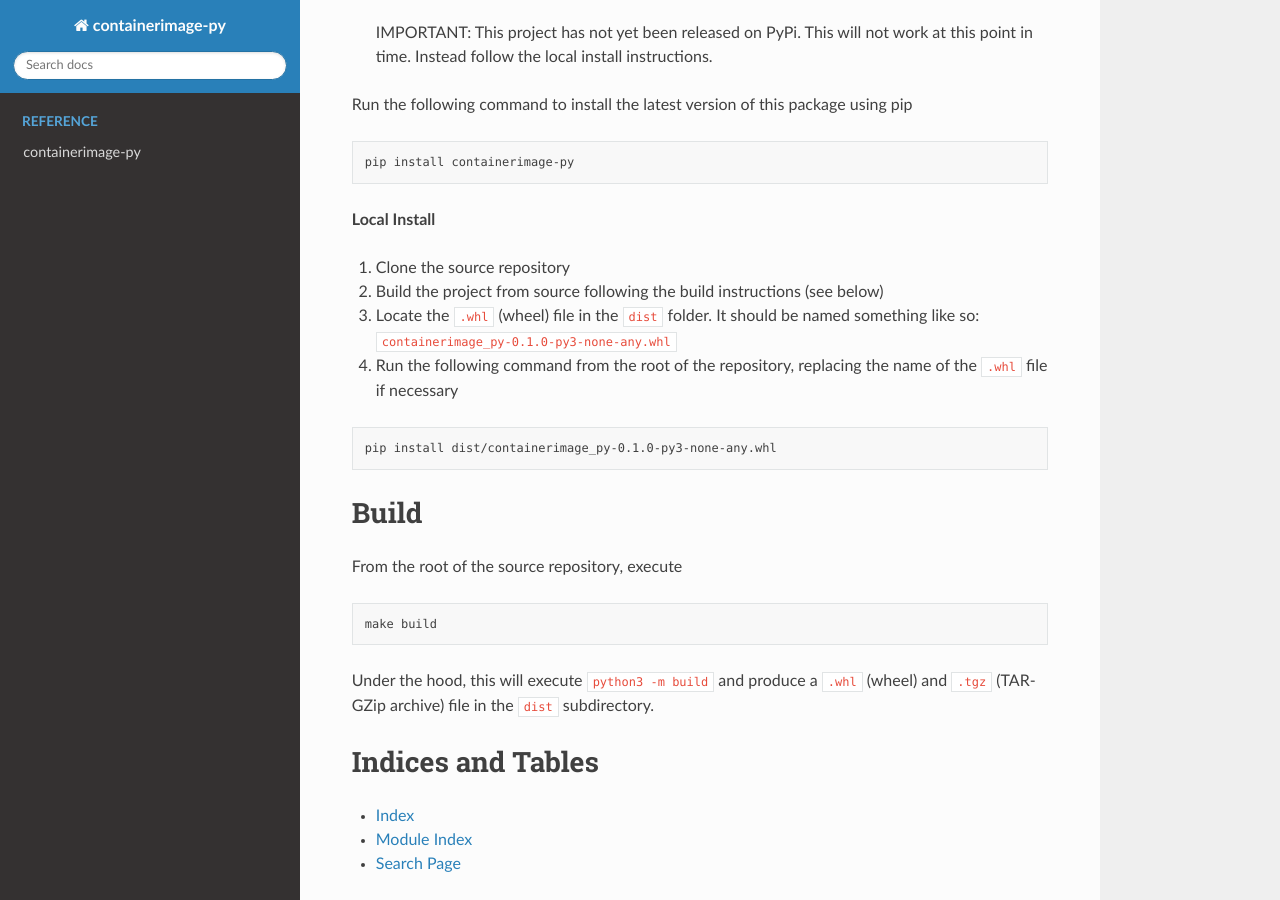
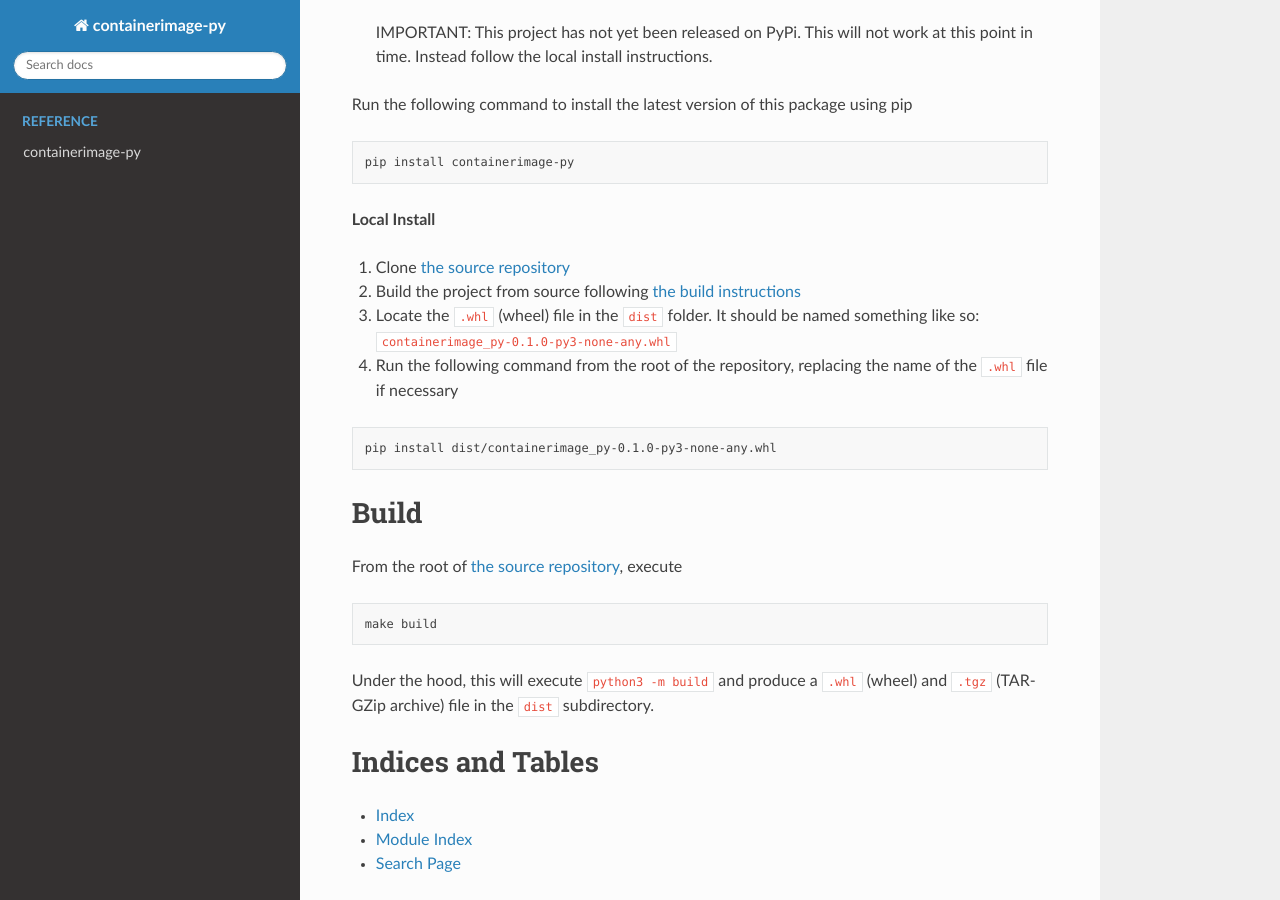
Before and after one commit to whatsacomputertho/containerimage-py, a Sphinx documentation site: the page built from doc/source/index.rst, in a window 1280 px wide and 900 px high, scrolled down 847 px. Built offline with Sphinx 7.4.7 and the Read the Docs theme 3.1.0, drawn with Linux system fonts in a browser that asks for light colours.

```diff
--- a/doc/source/index.rst
+++ b/doc/source/index.rst
@@ -52,8 +52,8 @@ Run the following command to install the latest version of this package using pi
 
 **Local Install**
 
-1. Clone the source repository
-2. Build the project from source following the build instructions (see below)
+1. Clone `the source repository <https://github.com/containers/containerimage-py>`_
+2. Build the project from source following `the build instructions <Build_>`_
 3. Locate the ``.whl`` (wheel) file in the ``dist`` folder. It should be named something like so: ``containerimage_py-0.1.0-py3-none-any.whl``
 4. Run the following command from the root of the repository, replacing the name of the ``.whl`` file if necessary
 
@@ -65,7 +65,7 @@ Run the following command to install the latest version of this package using pi
 Build
 =====
 
-From the root of the source repository, execute
+From the root of `the source repository <https://github.com/containers/containerimage-py>`_, execute
 
 .. code-block:: shell
 
```
Also changed, not shown: README.md (+2 -0 lines).
